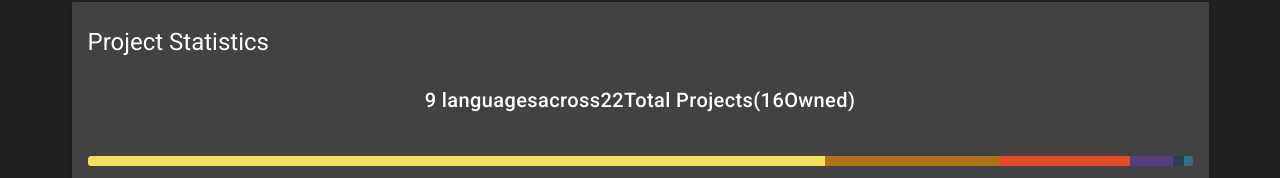
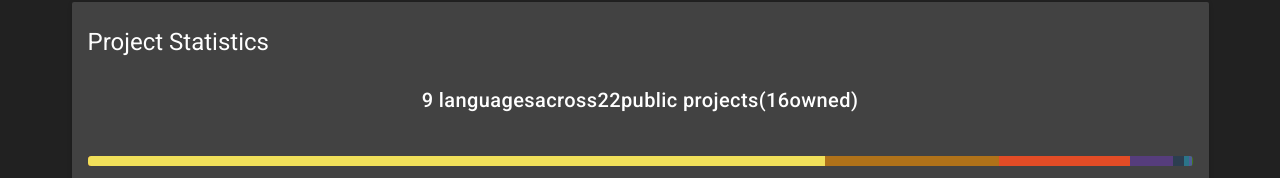
Before and after one commit to BluuArc/bluuarc.github.io, a Vue app: page /#/projects in a window 1280 px wide. Both pictures are taken after a click on the button "JCCC". Shown: the part 391-569 px from the top of the page. Built offline with nearby package versions, Linux system fonts and the light colour scheme; no server answers.

Commit message:
Changed wording of project descriptions slightly

```diff
--- a/src/components/Home/Main.vue
+++ b/src/components/Home/Main.vue
@@ -39,9 +39,9 @@
             <span>{{ projectData.overall.languages.length }} languages</span>
             <span>across</span>
             <span>{{ projectData.overall.count.total }}</span>
-            <span>Total Projects</span>
+            <span>public projects</span>
             <span>({{ projectData.overall.count.mine }}</span>
-            <span>Owned)</span>
+            <span>owned)</span>
           </v-card-text>
           <v-card-text>
             <language-section :languages="projectData.overall.languages"/>
--- a/src/components/Projects/Main.vue
+++ b/src/components/Projects/Main.vue
@@ -23,7 +23,7 @@
                       <span>GitHub user since</span>
                       <date-text :top="true" :date="userData.created_at"/>
                     </p>
-                    <p>Contributed to at least <b>{{ projectData.overall.count.total }} projects</b>, owning {{ projectData.overall.count.mine }} of them.</p>
+                    <p>Contributed to at least <b>{{ projectData.overall.count.total }} public projects</b>, owning {{ projectData.overall.count.mine }} of them.</p>
                     <p>{{ projectData.user.followers }} follower(s) and following {{ projectData.user.following }} user(s)</p>
                     <p>
                       <span>User information last updated</span>
```
Also changed, not shown: static/custom-project-data.json (+6 -1 lines).
